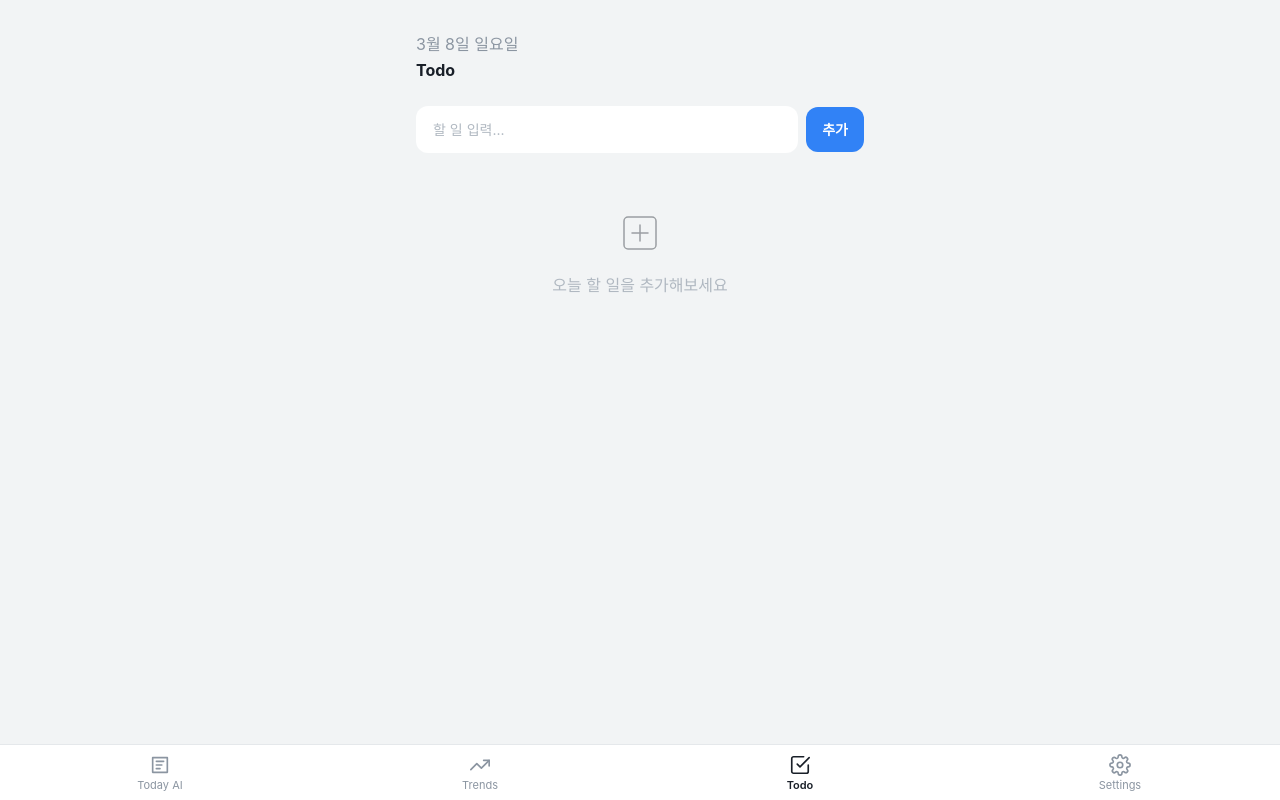
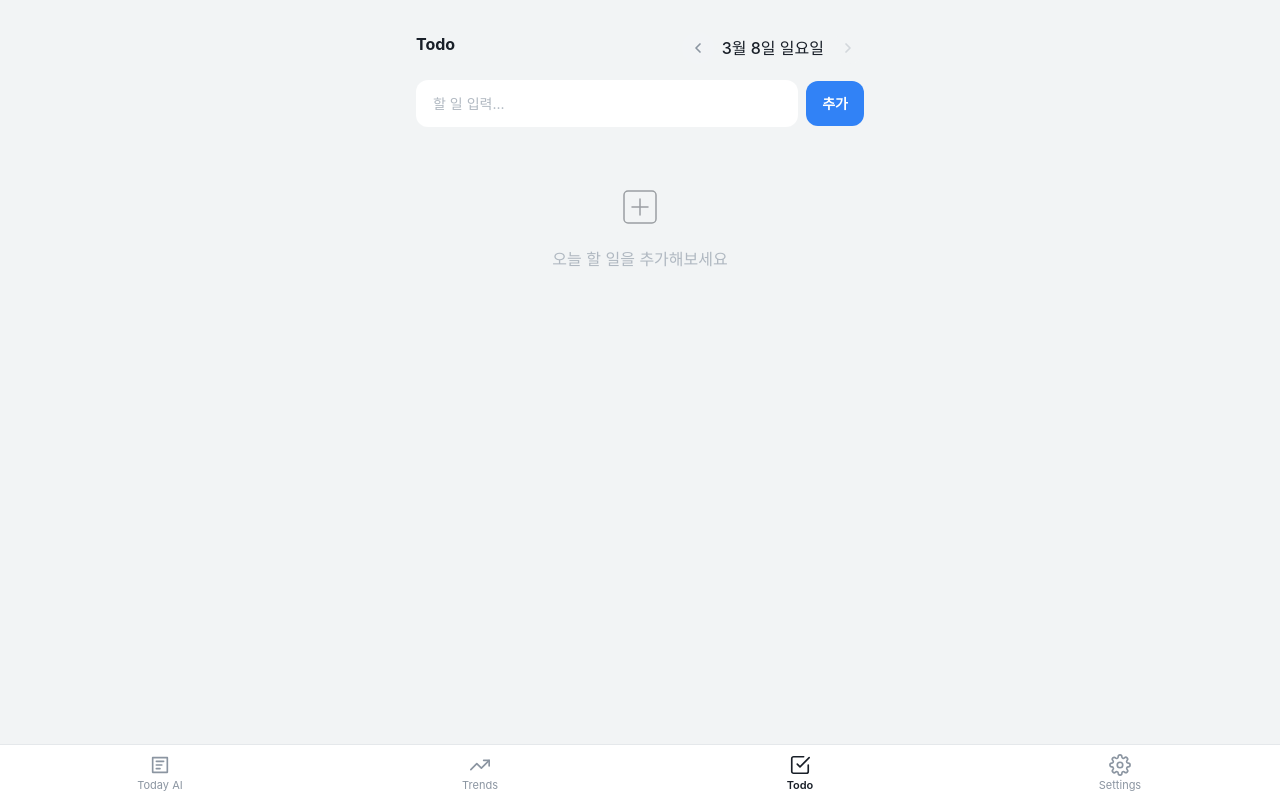
Before and after one commit to MINHYEOKJEON99/nae-app, a Next.js app: page /todo in a window 1280 px wide. Built offline with nearby package versions, Linux system fonts and the light colour scheme; no server answers; the database is empty; a web font is replaced by a local one.

Commit message:
feat: 날짜 필터 추가, Trends 통합 무한스크롤,HN/GeekNews 제거

```diff
--- a/app/(tabs)/today/page.tsx
+++ b/app/(tabs)/today/page.tsx
@@ -1,35 +1,46 @@
-import Header from '@/components/layout/Header';
-import BriefingCard from '@/components/today/BriefingCard';
-import MainIssueList from '@/components/today/MainIssueList';
-import ClosingSummary from '@/components/today/ClosingSummary';
-import KeywordChips from '@/components/today/KeywordChips';
-import { getBriefing } from '@/lib/data';
-import { formatKoreanDate, getKSTDateString, getKSTYesterdayString } from '@/lib/format';
+import Header from "@/components/layout/Header";
+import DateFilter from "@/components/common/DateFilter";
+import BriefingCard from "@/components/today/BriefingCard";
+import MainIssueList from "@/components/today/MainIssueList";
+import ClosingSummary from "@/components/today/ClosingSummary";
+import KeywordChips from "@/components/today/KeywordChips";
+import { getBriefing } from "@/lib/data";
+import { getKSTDateString, getKSTYesterdayString } from "@/lib/format";
 
 export const revalidate = 300;
 
-export default async function TodayPage() {
-  const today = getKSTDateString();
-  const briefing = await getBriefing(today) ?? await getBriefing(getKSTYesterdayString());
+interface Props {
+  searchParams: Promise<{ date?: string }>;
+}
 
-  if (!briefing) {
-    return (
-      <div>
-        <Header title="Today AI" />
-        <p className="text-text-secondary text-[14px]">
-          오늘의 브리핑이 아직 준비되지 않았습니다.
-        </p>
-      </div>
-    );
+export default async function TodayPage({ searchParams }: Props) {
+  const { date } = await searchParams;
+  const todayKST = getKSTDateString();
+  const currentDate = date || todayKST;
+
+  let briefing = await getBriefing(currentDate);
+
+  // 특정 날짜 지정이 없고 오늘 데이터가 없으면 전날 fallback
+  if (!date && !briefing) {
+    briefing = await getBriefing(getKSTYesterdayString());
   }
 
   return (
     <div>
-      <Header date={formatKoreanDate(briefing.date)} title="Today AI" />
-      <BriefingCard intro={briefing.intro} />
-      <MainIssueList issues={briefing.mainIssues} />
-      <ClosingSummary text={briefing.closingSummary} />
-      <KeywordChips keywords={briefing.keywords} />
+      <div className="flex justify-between items-center">
+        <Header title="Today AI" />
+        <DateFilter currentDate={currentDate} todayDate={todayKST} />
+      </div>
+      {briefing ? (
+        <>
+          <BriefingCard intro={briefing.intro} />
+          <MainIssueList issues={briefing.mainIssues} />
+          <ClosingSummary text={briefing.closingSummary} />
+          <KeywordChips keywords={briefing.keywords} />
+        </>
+      ) : (
+        <p className="text-text-secondary text-[14px]">해당 날짜의 브리핑이 없습니다.</p>
+      )}
     </div>
   );
 }
--- a/app/(tabs)/todo/page.tsx
+++ b/app/(tabs)/todo/page.tsx
@@ -1,16 +1,26 @@
-import Header from '@/components/layout/Header';
-import TodoContent from '@/components/todo/TodoContent';
-import { formatKoreanDate, getKSTDateString } from '@/lib/format';
+import Header from "@/components/layout/Header";
+import DateFilter from "@/components/common/DateFilter";
+import TodoContent from "@/components/todo/TodoContent";
+import { getKSTDateString } from "@/lib/format";
 
-export const dynamic = 'force-dynamic';
+export const dynamic = "force-dynamic";
 
-export default function TodoPage() {
-  const today = getKSTDateString();
+interface Props {
+  searchParams: Promise<{ date?: string }>;
+}
+
+export default async function TodoPage({ searchParams }: Props) {
+  const { date } = await searchParams;
+  const todayKST = getKSTDateString();
+  const currentDate = date || todayKST;
 
   return (
     <div>
-      <Header date={formatKoreanDate(today)} title="Todo" />
-      <TodoContent date={today} />
+      <div className="flex justify-between items-center">
+        <Header title="Todo" />
+        <DateFilter currentDate={currentDate} todayDate={todayKST} />
+      </div>
+      <TodoContent date={currentDate} />
     </div>
   );
 }
--- a/app/(tabs)/trends/page.tsx
+++ b/app/(tabs)/trends/page.tsx
@@ -1,29 +1,29 @@
-import Header from '@/components/layout/Header';
-import TrendsToggle from '@/components/trends/TrendsToggle';
-import { getArticlesByCategory } from '@/lib/data';
+import Header from "@/components/layout/Header";
+import DateFilter from "@/components/common/DateFilter";
+import TrendsFeed from "@/components/trends/TrendsFeed";
+import { getArticles } from "@/lib/data";
+import { getKSTDateString } from "@/lib/format";
 
 export const revalidate = 300;
 
-export default async function TrendsPage() {
-  const [globalArticles, koreaArticles] = await Promise.all([
-    getArticlesByCategory('global', 30),
-    getArticlesByCategory('korea', 30),
-  ]);
+interface Props {
+  searchParams: Promise<{ date?: string }>;
+}
 
-  const globalBest5 = globalArticles.slice(0, 5);
-  const globalRest = globalArticles.slice(5);
-  const koreaBest5 = koreaArticles.slice(0, 5);
-  const koreaRest = koreaArticles.slice(5);
+export default async function TrendsPage({ searchParams }: Props) {
+  const { date } = await searchParams;
+  const todayKST = getKSTDateString();
+  const currentDate = date || todayKST;
+
+  const { articles, hasMore } = await getArticles(20, currentDate);
 
   return (
     <div>
-      <Header title="Trends" />
-      <TrendsToggle
-        globalBest5={globalBest5}
-        globalRest={globalRest}
-        koreaBest5={koreaBest5}
-        koreaRest={koreaRest}
-      />
+      <div className="flex justify-between items-center">
+        <Header title="Trends" />
+        <DateFilter currentDate={currentDate} todayDate={todayKST} />
+      </div>
+      <TrendsFeed key={currentDate} initialArticles={articles} date={currentDate} hasMore={hasMore} />
     </div>
   );
 }
--- a/app/api/articles/route.ts
+++ b/app/api/articles/route.ts
@@ -17,14 +17,15 @@ export async function GET(request: NextRequest) {
   const page = Math.max(0, Number(params.get('page') ?? 0));
   const pageSize = Math.min(50, Math.max(1, Number(params.get('pageSize') ?? 10)));
   const category = params.get('category'); // 'global' | 'korea' | null
+  const date = params.get('date'); // YYYY-MM-DD | null
 
   const db = await getDb();
   const col = db.collection('articles');
 
-  // 오늘 날짜(KST) 기준 필터, 없으면 전날 fallback
-  const todayKST = getKSTDateString();
+  // 날짜 필터: date 파라미터가 있으면 해당 날짜, 없으면 오늘(KST)
+  const targetDate = date || getKSTDateString();
   const filter: Record<string, unknown> = {
-    crawlBatch: { $regex: `^${todayKST}` },
+    crawlBatch: { $regex: `^${targetDate}` },
   };
   if (category && (category === 'global' || category === 'korea')) {
     filter.category = category;
@@ -32,7 +33,7 @@ export async function GET(request: NextRequest) {
 
   const skip = page * pageSize;
   let total = await col.countDocuments(filter);
-  if (total === 0) {
+  if (!date && total === 0) {
     filter.crawlBatch = { $regex: `^${getKSTYesterdayString()}` };
     total = await col.countDocuments(filter);
   }
--- /dev/null
+++ b/components/common/DateFilter.tsx
@@ -0,0 +1,73 @@
+"use client";
+
+import { useRouter, useSearchParams } from "next/navigation";
+import { formatKoreanDate } from "@/lib/format";
+
+interface DateFilterProps {
+  currentDate: string; // YYYY-MM-DD
+  todayDate: string; // YYYY-MM-DD (KST 기준 오늘)
+}
+
+function shiftDate(dateStr: string, days: number): string {
+  const [y, m, d] = dateStr.split("-").map(Number);
+  const date = new Date(Date.UTC(y, m - 1, d + days));
+  return date.toISOString().split("T")[0];
+}
+
+export default function DateFilter({ currentDate, todayDate }: DateFilterProps) {
+  const router = useRouter();
+  const searchParams = useSearchParams();
+  const isToday = currentDate === todayDate;
+
+  const navigate = (date: string) => {
+    const params = new URLSearchParams(searchParams.toString());
+    if (date === todayDate) {
+      params.delete("date");
+    } else {
+      params.set("date", date);
+    }
+    const query = params.toString();
+    router.push(query ? `?${query}` : "?");
+  };
+
+  return (
+    <div className="flex items-center gap-sm">
+      <button
+        onClick={() => navigate(shiftDate(currentDate, -1))}
+        className="w-8 h-8 flex items-center justify-center rounded-full bg-button text-text-secondary hover:bg-accent hover:text-white transition-colors">
+        <svg
+          width="16"
+          height="16"
+          viewBox="0 0 24 24"
+          fill="none"
+          stroke="currentColor"
+          strokeWidth="2.5"
+          strokeLinecap="round"
+          strokeLinejoin="round">
+          <polyline points="15 18 9 12 15 6" />
+        </svg>
+      </button>
+      <span className="text-body font-medium text-text-primary">{formatKoreanDate(currentDate)}</span>
+      <button
+        onClick={() => navigate(shiftDate(currentDate, 1))}
+        disabled={isToday}
+        className={`w-8 h-8 flex items-center justify-center rounded-full transition-colors ${
+          isToday
+            ? "bg-button text-text-secondary opacity-30 cursor-not-allowed"
+            : "bg-button text-text-secondary hover:bg-accent hover:text-white"
+        }`}>
+        <svg
+          width="16"
+          height="16"
+          viewBox="0 0 24 24"
+          fill="none"
+          stroke="currentColor"
+          strokeWidth="2.5"
+          strokeLinecap="round"
+          strokeLinejoin="round">
+          <polyline points="9 18 15 12 9 6" />
+        </svg>
+      </button>
+    </div>
+  );
+}
--- /dev/null
+++ b/components/trends/TrendsFeed.tsx
@@ -0,0 +1,81 @@
+"use client";
+
+import { useRef, useEffect } from "react";
+import { useInfiniteQuery } from "@tanstack/react-query";
+import type { Article } from "@/types/article";
+import ArticleCard from "./ArticleCard";
+
+interface TrendsFeedProps {
+  initialArticles: Article[];
+  date: string;
+  hasMore: boolean;
+}
+
+async function fetchArticles({ pageParam, date }: { pageParam: number; date: string }) {
+  const res = await fetch(`/api/articles?page=${pageParam}&pageSize=20&date=${date}`);
+  return res.json() as Promise<{ items: Article[]; hasMore: boolean }>;
+}
+
+export default function TrendsFeed({ initialArticles, date, hasMore: initialHasMore }: TrendsFeedProps) {
+  const observerRef = useRef<HTMLDivElement>(null);
+
+  const { data, fetchNextPage, hasNextPage, isFetchingNextPage } = useInfiniteQuery({
+    queryKey: ["articles", date],
+    queryFn: ({ pageParam }) => fetchArticles({ pageParam, date }),
+    initialPageParam: 1,
+    initialData: {
+      pages: [{ items: initialArticles, hasMore: initialHasMore }],
+      pageParams: [1],
+    },
+    getNextPageParam: (lastPage, _, lastPageParam) =>
+      lastPage.hasMore ? (lastPageParam as number) + 1 : undefined,
+  });
+
+  useEffect(() => {
+    const el = observerRef.current;
+    if (!el) return;
+    const observer = new IntersectionObserver(
+      (entries) => {
+        if (entries[0].isIntersecting && hasNextPage && !isFetchingNextPage) {
+          fetchNextPage();
+        }
+      },
+      { threshold: 0.1 },
+    );
+    observer.observe(el);
+    return () => observer.disconnect();
+  }, [hasNextPage, isFetchingNextPage, fetchNextPage]);
+
+  const articles = data?.pages.flatMap((p) => p.items) ?? [];
+  const hasSummary = (a: Article) => a.aiSummaryShort && a.aiSummaryShort !== a.title;
+  const withSummary = articles.filter(hasSummary);
+  const noSummary = articles.filter((a) => !hasSummary(a));
+  const best5 = withSummary.slice(0, 5);
+  const rest = [...withSummary.slice(5), ...noSummary];
+
+  return (
+    <>
+      <section className="mb-xl">
+        <h2 className="text-subheading font-semibold text-text-primary mb-md">BEST 5</h2>
+        {best5.map((article, i) => (
+          <ArticleCard key={article._id} article={article} variant="ranked" rank={i + 1} />
+        ))}
+      </section>
+
+      {rest.length > 0 && (
+        <section>
+          <h2 className="text-subheading font-semibold text-text-primary mb-md">Top 뉴스</h2>
+          {rest.map((article) => (
+            <ArticleCard key={article._id} article={article} variant="compact" />
+          ))}
+        </section>
+      )}
+
+      {hasNextPage && (
+        <div ref={observerRef} className="flex justify-center py-lg">
+          {isFetchingNextPage && <span className="text-text-tertiary text-sm">불러오는 중...</span>}
+        </div>
+      )}
+    </>
+  );
+}
```
Also changed, not shown: app/(tabs)/today/loading.tsx (+3 -4 lines), app/(tabs)/trends/loading.tsx (+0 -11 lines), components/trends/ArticleCard.tsx (+17 -1 lines), lib/data.ts (+13 -10 lines), 2 other files (tests, documents, lock files or other folders).
